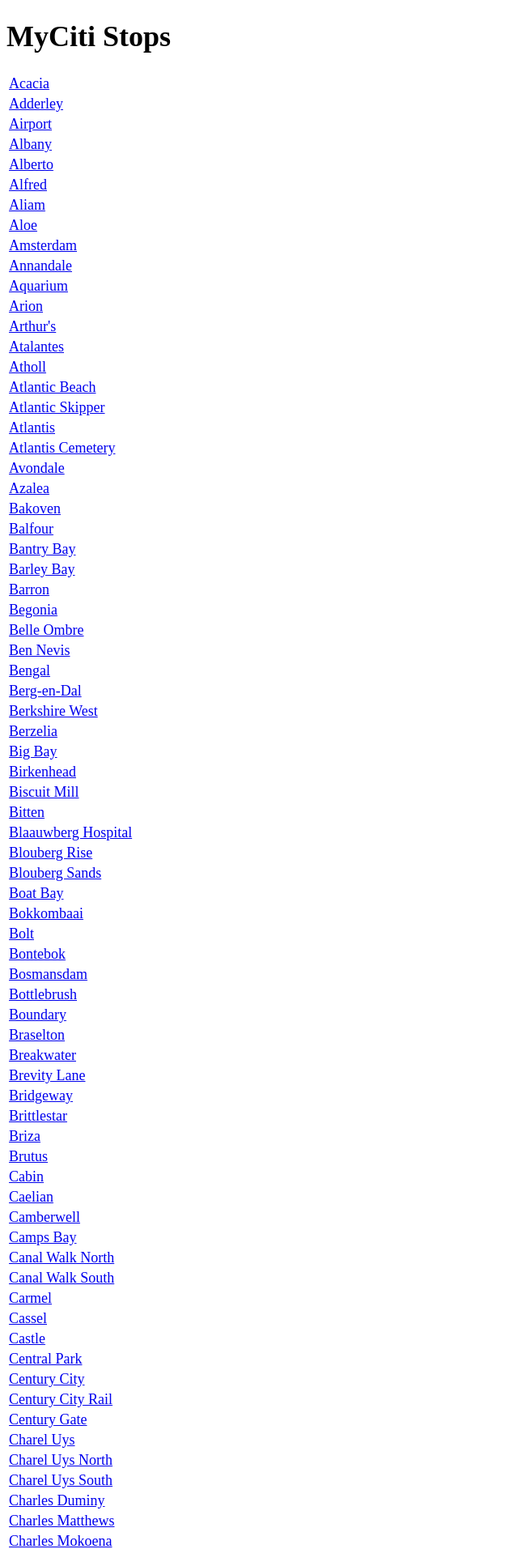
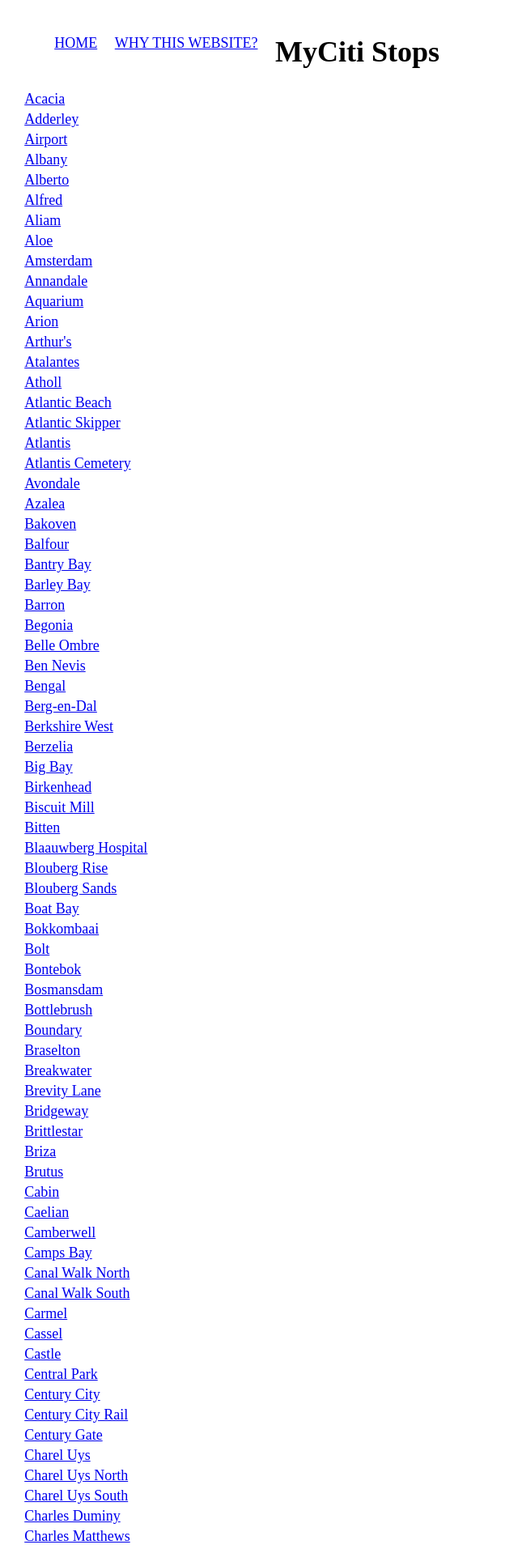
Before and after one commit to DivisionMax/WhereIsTheExpressScrape, a Flask app: page / in a window 1280 px wide. Shown: the top 1913 px of the page at 81% size, without its empty margins (0-640 px from the left). Run offline with Flask 2, Linux system fonts and the light colour scheme; some libraries are stand-ins or nearby versions.

Commit message:
Add a menu

```diff
--- a/static/css/app.css
+++ b/static/css/app.css
@@ -1,3 +1,7 @@
+html {
+    margin: 1.2em;
+}
+
 body {
     font-size: large;
 }
@@ -31,3 +35,14 @@
     display: none;
     margin-bottom: 1em;
 }
+
+#navbar li {
+    display: inline;
+    float: left;
+    margin-bottom: 1.2em;
+}
+
+#navbar li a {
+    display: block;
+    padding-right: 1.2em;
+}
--- a/templates/generic_base.html
+++ b/templates/generic_base.html
@@ -13,7 +13,9 @@
     <script async src="https://www.googletagmanager.com/gtag/js?id=UA-65677188-2"></script>
     <script>
         window.dataLayer = window.dataLayer || [];
-  function gtag(){dataLayer.push(arguments);}
+        function gtag() {
+            dataLayer.push(arguments);
+        }
         gtag('js', new Date());
         gtag('config', 'UA-65677188-2');
     </script>
@@ -21,6 +23,15 @@
 </head>
 
 <body>
+
+<div class="columns">
+    <div class="column">
+        <ul id="navbar">
+  <li><a href="/">HOME</a></li>
+  <li><a href="/about">WHY THIS WEBSITE?</a></li>
+</ul>
+    </div>
+</div>
 {% block content %}
 {% endblock %}
 
```
Also changed, not shown: templates/about.html (+7 -4 lines). Lines whose indentation alone changed are shown as unchanged.
